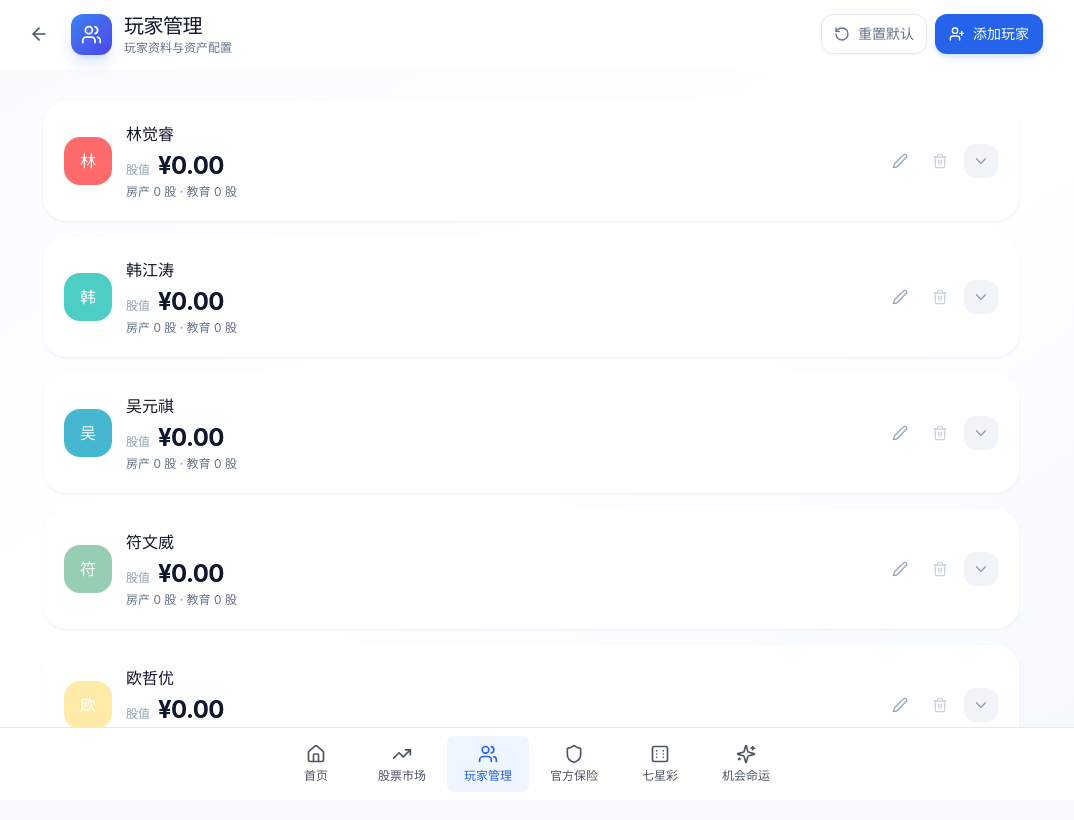
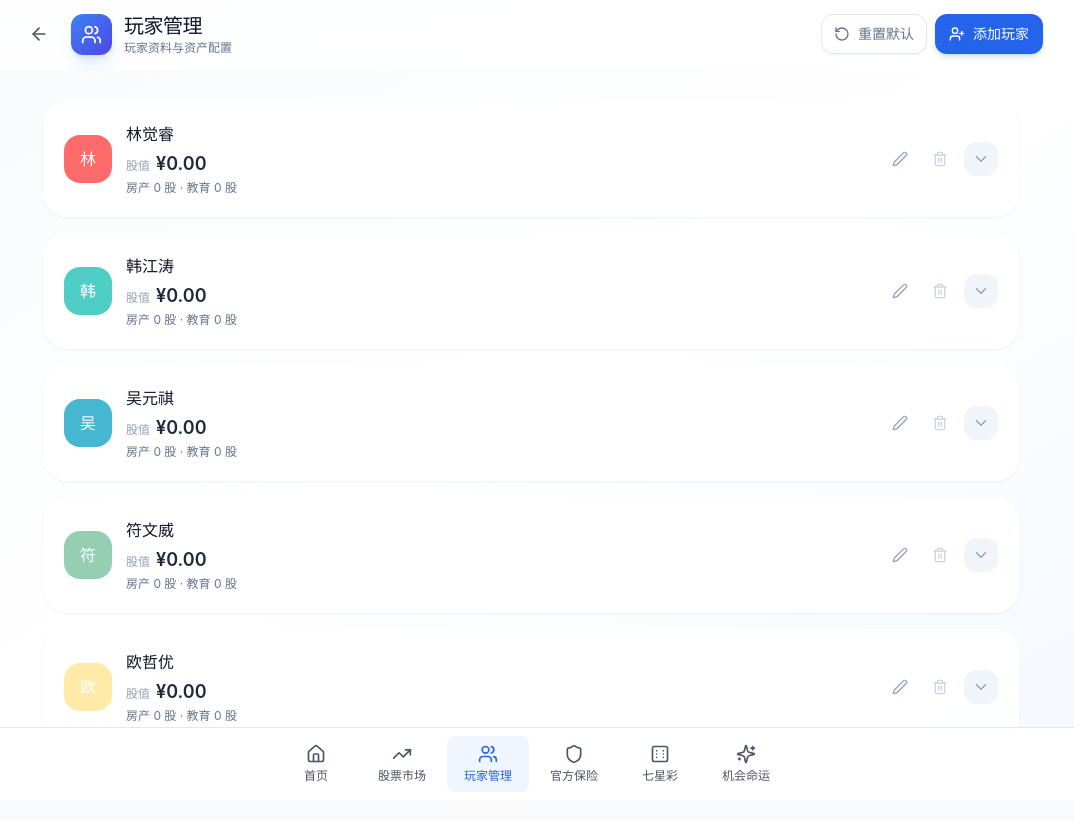
Before and after one commit to opeensf/clean-yellow, a React (Vite) app: page /#/players in a window 1280 px wide. Shown: the top 820 px of the page, without its empty margins (109-1183 px from the left). Built offline with nearby package versions, Linux system fonts and the light colour scheme.

Commit message:
style: rebalance player value typography

```diff
--- a/src/pages/PlayerManagement.tsx
+++ b/src/pages/PlayerManagement.tsx
@@ -345,9 +345,9 @@ export default function PlayerManagement() {
                     >{Array.from(player.name)[0]}</span>
                     <div className="min-w-0">
                       <h3 className="truncate font-semibold text-slate-900">{player.name}</h3>
-                      <div className="mt-1 flex flex-wrap items-baseline gap-x-2 gap-y-1">
-                        <span className="text-xs font-semibold text-slate-400">股值</span>
-                        <span className="text-2xl font-bold tracking-tight text-slate-900">¥{totalValue.toFixed(2)}</span>
+                      <div className="mt-1 flex flex-wrap items-baseline gap-x-1.5 gap-y-1">
+                        <span className="text-xs font-medium text-slate-400">股值</span>
+                        <span className="text-lg font-semibold text-slate-800">¥{totalValue.toFixed(2)}</span>
                       </div>
                       <p className="mt-0.5 text-xs text-slate-500">房产 {player.stocks.property} 股 · 教育 {player.stocks.education} 股</p>
                     </div>
```
